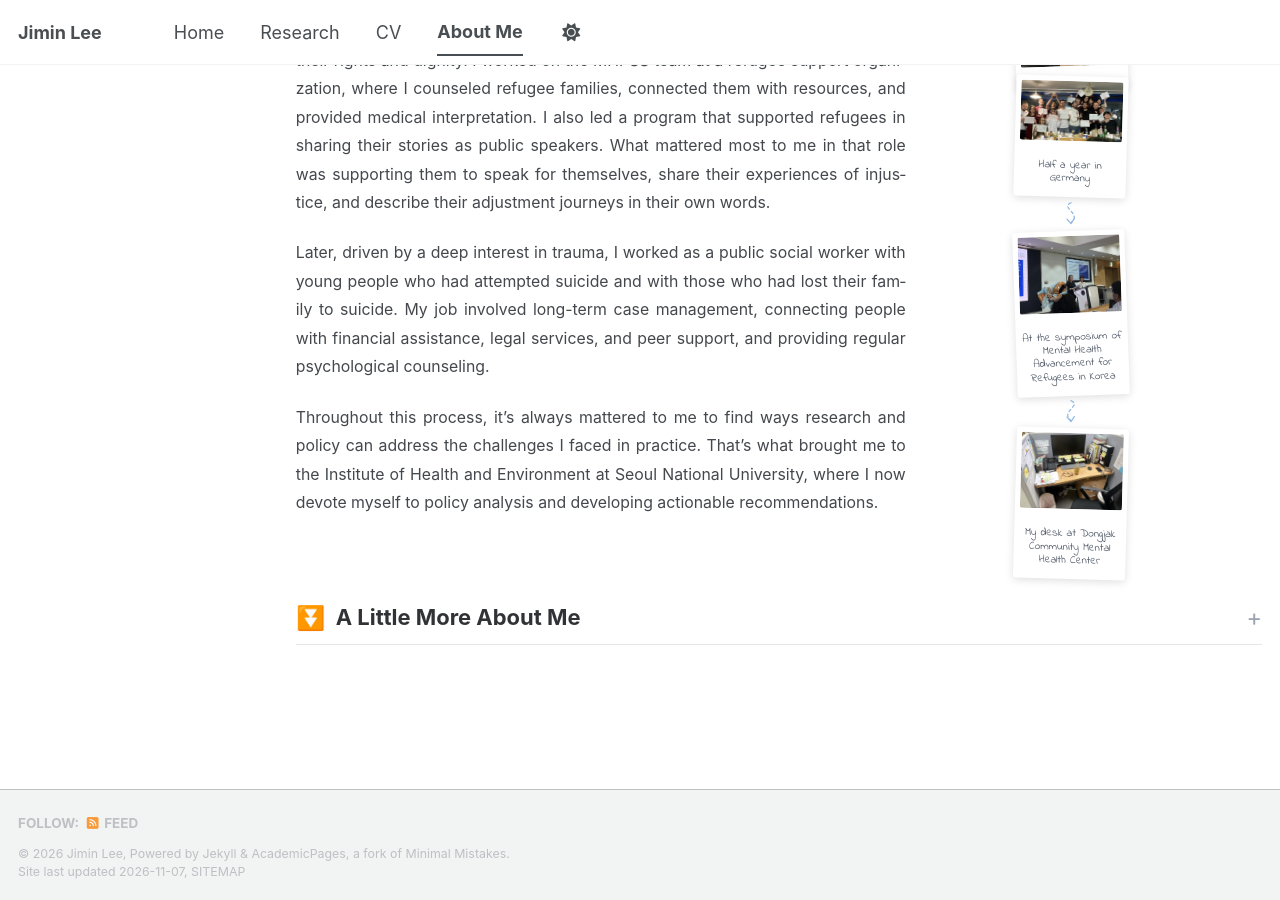
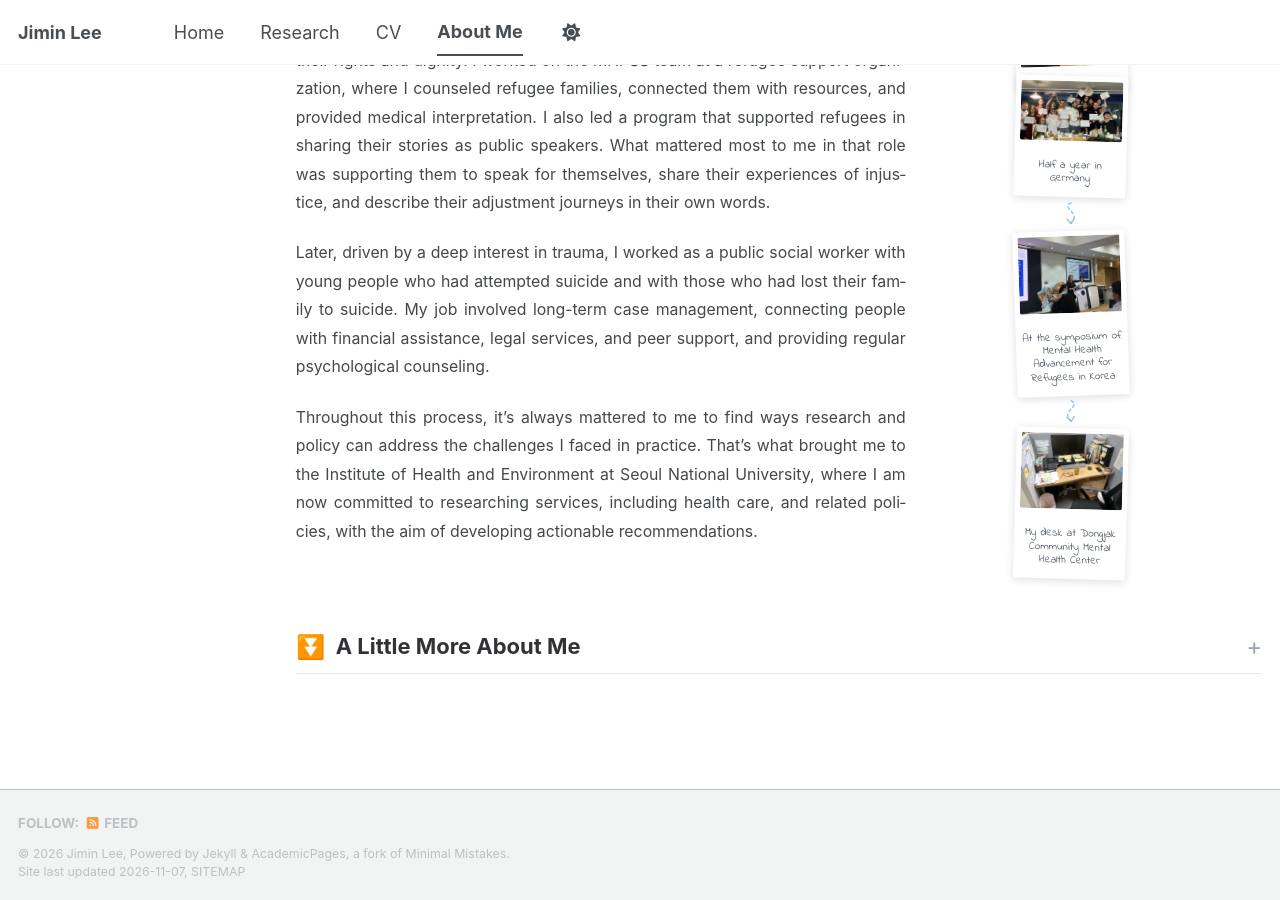
Before and after one commit to jiminlee-research/jiminlee-research.github.io, a Jekyll site: the page built from _pages/about-me.md, in a window 1280 px wide and 900 px high, scrolled down 928 px. Built offline with Jekyll 4.4.1, drawn with Linux system fonts in a browser that asks for light colours; a style sheet for code colours, icons or effects is not loaded.

Commit message:
Broaden current work sentence on About Me
Co-Authored-By: Claude Opus 5.5 <noreply@anthropic.com>
Claude-Session: https://claude.ai/code/session_01PcjxNfDHwsJtJ6agebrJHV

```diff
--- a/_pages/about-me.md
+++ b/_pages/about-me.md
@@ -139,7 +139,7 @@ author_profile: true
 
 <p>Later, driven by a deep interest in trauma, I worked as a public social worker with young people who had attempted suicide and with those who had lost their family to suicide. My job involved long-term case management, connecting people with financial assistance, legal services, and peer support, and providing regular psychological counseling.</p>
 
-<p>Throughout this process, it’s always mattered to me to find ways research and policy can address the challenges I faced in practice. That’s what brought me to the Institute of Health and Environment at Seoul National University, where I now devote myself to policy analysis and developing actionable recommendations.</p>
+<p>Throughout this process, it’s always mattered to me to find ways research and policy can address the challenges I faced in practice. That’s what brought me to the Institute of Health and Environment at Seoul National University, where I am now committed to researching services, including health care, and related policies, with the aim of developing actionable recommendations.</p>
 
 </section>
 <aside class="about-timeline" aria-label="Photos from my journey">
```
